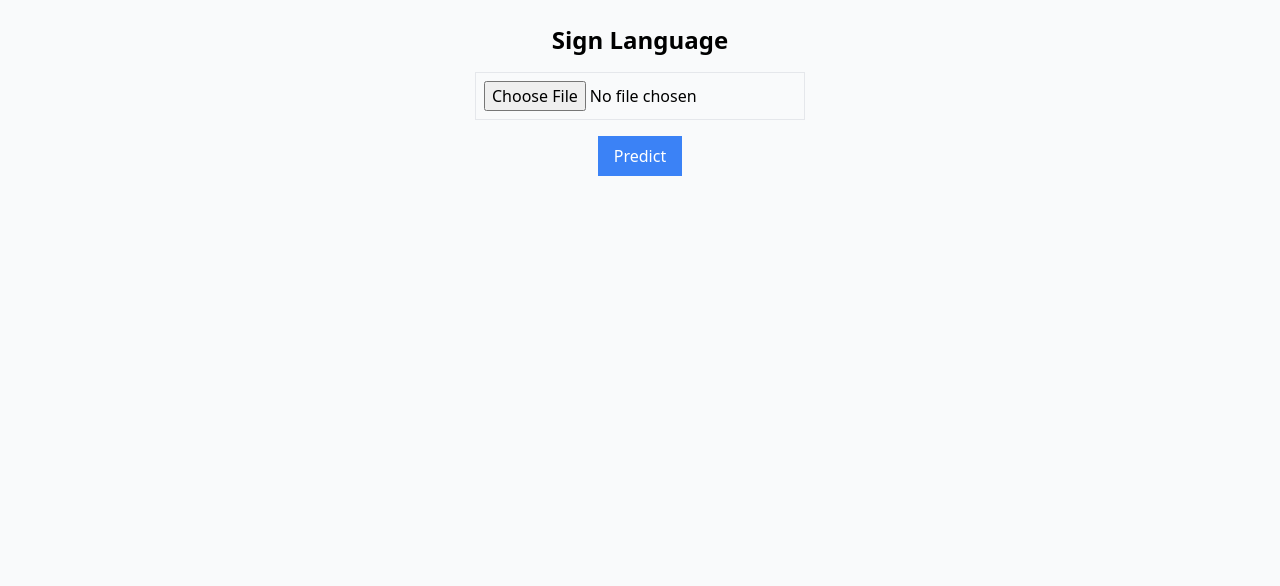
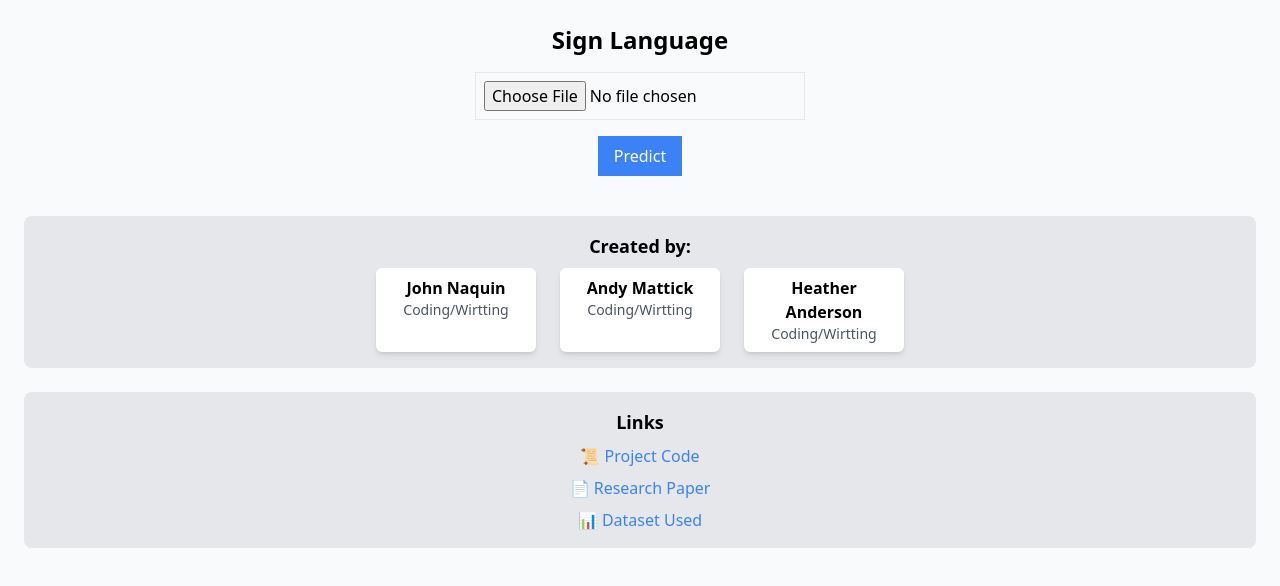
Before and after one commit to John-Naquin/Sign-Language-Using-CNN-Frontend, a React (Vite) app: page / in a window 1280 px wide. Shown: the top 586 px of the page. Built offline with nearby package versions, Linux system fonts and the light colour scheme.

Commit message:
Added text for processing image, contributors and links to our work

```diff
--- a/src/App.jsx
+++ b/src/App.jsx
@@ -3,6 +3,7 @@
 function App() {
   const [selectedFile, setSelectedFile] = useState(null);
   const [prediction, setPrediction] = useState('');
+  const [loading, setLoading] = useState(false);
 
   const handleFileChange = (e) => {
     setSelectedFile(e.target.files[0]);
@@ -12,14 +13,26 @@
   const handleSubmit = async (e) => {
     e.preventDefault();
     if (!selectedFile) return;
+
+    setLoading(true);
+    setPrediction('');
+
     const formData = new FormData();
     formData.append('file', selectedFile);
+
+    try {
       const res = await fetch('https://sign-language-using-cnn-backend.onrender.com/predict', {
         method: 'POST',
         body: formData
       });
+
       const data = await res.json();
       setPrediction(data.prediction || data.error);
+    } catch (error) {
+      setPrediction('Error processing request');
+    } finally {
+      setLoading(false);
+    }
   };
 
   return (
@@ -27,9 +40,61 @@
       <h1 className="text-2xl font-bold mb-4">Sign Language</h1>
       <form onSubmit={handleSubmit} className="flex flex-col items-center space-y-4">
         <input type="file" onChange={handleFileChange} className="border p-2"/>
-        <button type="submit" className="bg-blue-500 text-white py-2 px-4">Predict</button>
+        <button
+          type="submit"
+          className="bg-blue-500 text-white py-2 px-4 disabled:opacity-50"
+          disabled={loading}
+        >
+          {loading ? 'Predicting...' : 'Predict'}
+        </button>
       </form>
-      {prediction && <div className="mt-4 text-xl">{prediction}</div>}
+      {loading && <div className="mt-4 text-lg text-gray-500">Processing...</div>}
+      {prediction && !loading && <div className="mt-4 text-xl">{prediction}</div>}
+
+      <div className="mt-10 w-full bg-gray-200 p-4 rounded-lg">
+        <h2 className="text-lg font-semibold">Created by:</h2>
+        <div className="flex justify-center space-x-6 mt-2">
+          <div className="p-2 bg-white shadow-md rounded-md w-40">
+            <p className="font-bold">John Naquin</p>
+            <p className="text-sm text-gray-600">Coding/Wirtting</p>
+          </div>
+          <div className="p-2 bg-white shadow-md rounded-md w-40">
+            <p className="font-bold">Andy Mattick</p>
+            <p className="text-sm text-gray-600">Coding/Wirtting</p>
+          </div>
+          <div className="p-2 bg-white shadow-md rounded-md w-40">
+            <p className="font-bold">Heather Anderson</p>
+            <p className="text-sm text-gray-600">Coding/Wirtting</p>
+          </div>
+        </div>
+      </div>
+
+      <div className="mt-6 w-full bg-gray-200 p-4 rounded-lg">
+        <h2 className="text-lg font-semibold">Links</h2>
+        <div className="flex flex-col items-center mt-2 space-y-2">
+          <a
+            href="https://colab.research.google.com/drive/17L05fD9TnHiXQEqRxX-_GVzSV7ckBAgy?usp=sharing"
+            target="_blank"
+            className="text-blue-500 hover:underline"
+          >
+            📜 Project Code
+          </a>
+          <a
+            href=""
+            target="_blank"
+            className="text-blue-500 hover:underline"
+          >
+            📄 Research Paper
+          </a>
+          <a
+            href="https://www.kaggle.com/code/paultimothymooney/interpret-sign-language-with-deep-learning/notebook"
+            target="_blank"
+            className="text-blue-500 hover:underline"
+          >
+            📊 Dataset Used
+          </a>
+        </div>
+      </div>
     </div>
   );
 }
```
Lines whose indentation alone changed are shown as unchanged.
